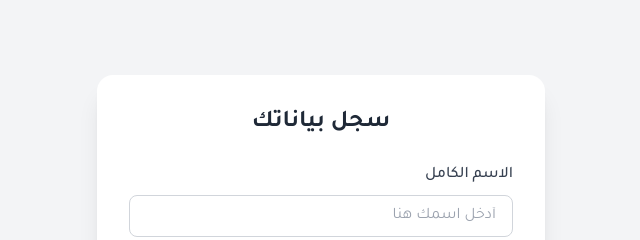
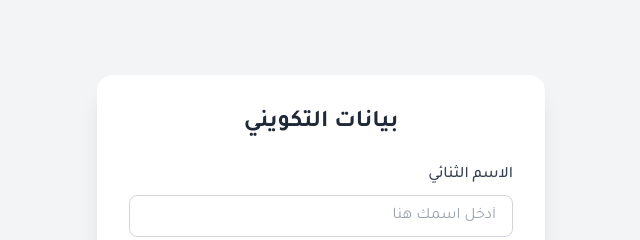
Before and after one commit to AliTaye/TechWin-Signatures, a plain HTML site: page index.html in a window 1280 px wide. Shown: the top 240 px of the page, 319-959 px from the left. Drawn offline with nearby package versions, Linux system fonts and the light colour scheme.

Commit message:
Update index.html

```diff
--- a/index.html
+++ b/index.html
@@ -3,7 +3,7 @@
 <head>
     <meta charset="UTF-8">
     <meta name="viewport" content="width=device-width, initial-scale=1.0">
-    <title>برنامج التوقيع الإلكتروني</title>
+    <title>توقيعات تكوين</title>
     <!-- تضمين مكتبة html2canvas للتمكن من حفظ الصورة -->
     <script src="https://cdnjs.cloudflare.com/ajax/libs/html2canvas/1.4.1/html2canvas.min.js"></script>
     <!-- تضمين Tailwind CSS للتنسيق -->
@@ -27,12 +27,12 @@
 
         <!-- ================= القسم الأول: نموذج الإدخال ================= -->
         <div id="input-section">
-            <h1 class="text-2xl font-bold text-gray-800 mb-6 text-center">سجل بياناتك</h1>
+            <h1 class="text-2xl font-bold text-gray-800 mb-6 text-center">بيانات التكويني</h1>
 
             <div class="space-y-4">
                 <!-- حقل الاسم -->
                 <div>
-                    <label class="block text-gray-700 font-medium mb-2" for="userName">الاسم الكامل</label>
+                    <label class="block text-gray-700 font-medium mb-2" for="userName">الاسم الثنائي</label>
                     <input type="text" id="userName" placeholder="أدخل اسمك هنا" class="w-full px-4 py-2 border border-gray-300 rounded-lg focus:outline-none focus:ring-2 focus:ring-blue-500 focus:border-transparent">
                 </div>
 
```
